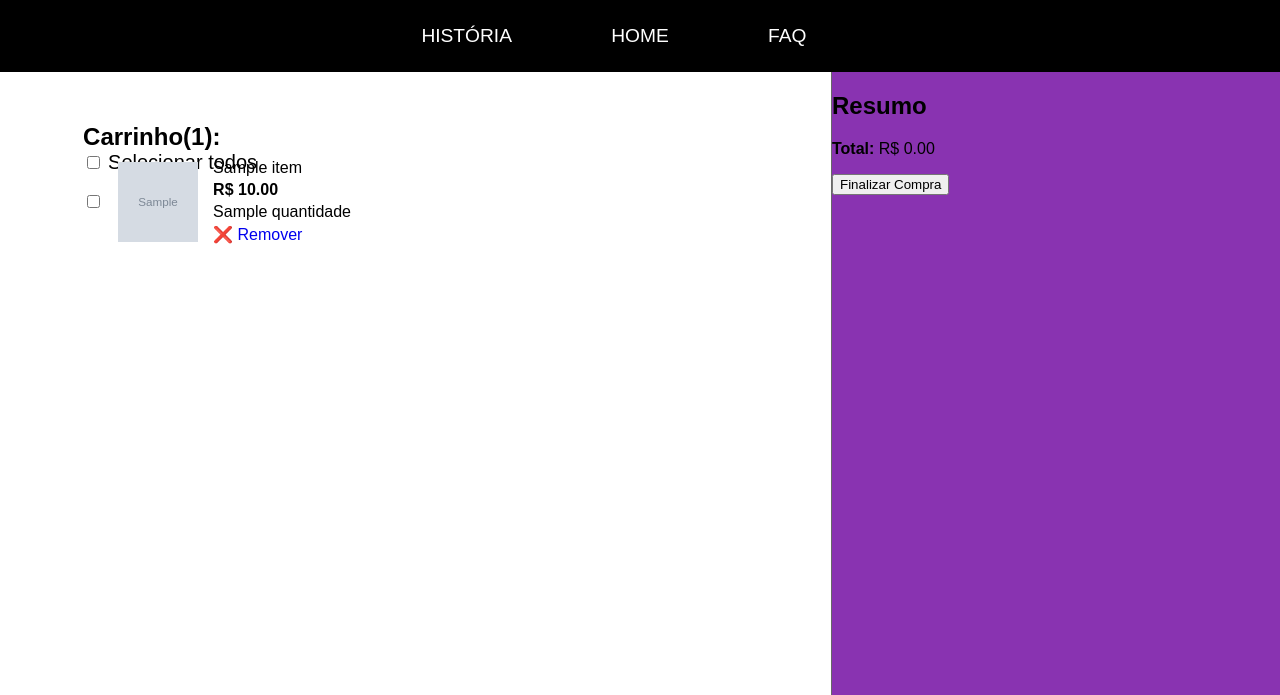
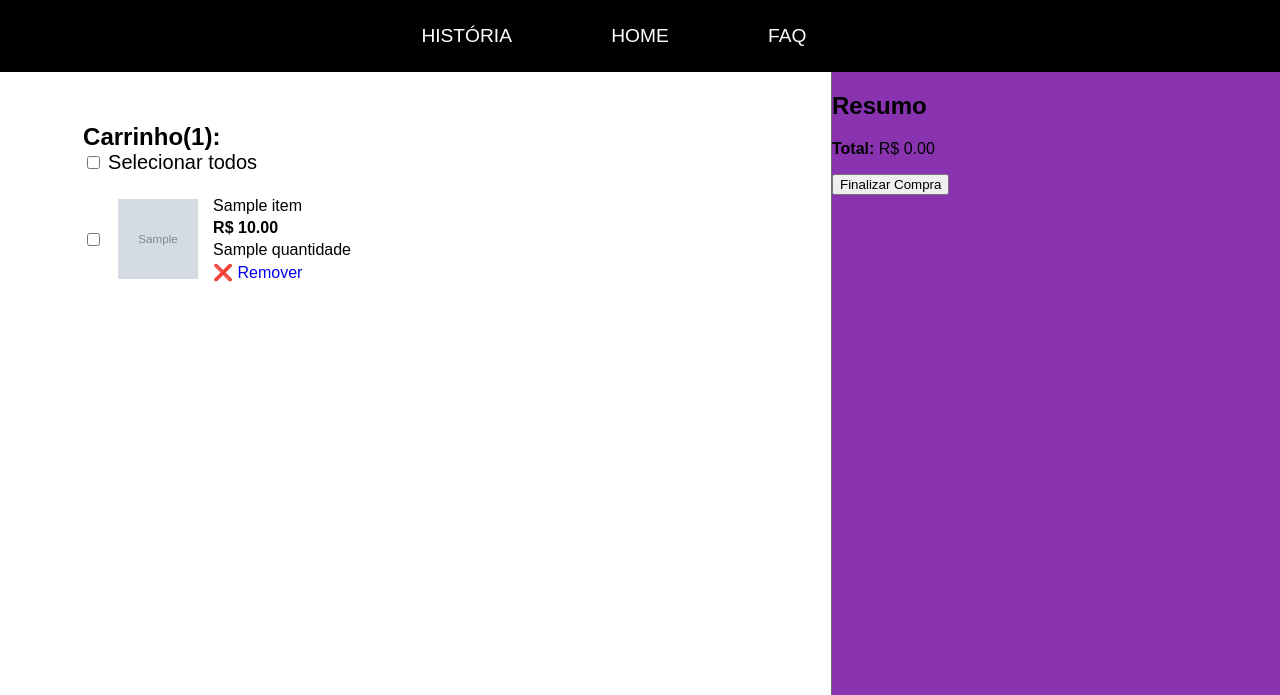
Before and after one commit to gabrieliromagnarita/TCC, a Flask app: template templates/carrinho.html in a window 1280 px wide. Shown: the part 105-800 px from the top of the page. Run offline with Flask 3, Linux system fonts and the light colour scheme; the template is opened without the code that fills it: most values are stand-ins (such as "Sample title", 1, 10 or a date in 2020); grey boxes marked "Sample" are stand-in pictures; parts of the project's set-up code (start-up, migrations or seed data) failed here and were passed over.

Commit message:
front carrinho

```diff
--- a/static/estilo.css
+++ b/static/estilo.css
@@ -979,7 +979,7 @@ details > p{
 
 .card-produto-carrinho{
     /* background-color: #b13333; */
-    height: 30%;
+    height: 100px;
     width: 100%;
     display: flex;
     align-items: center;
```
